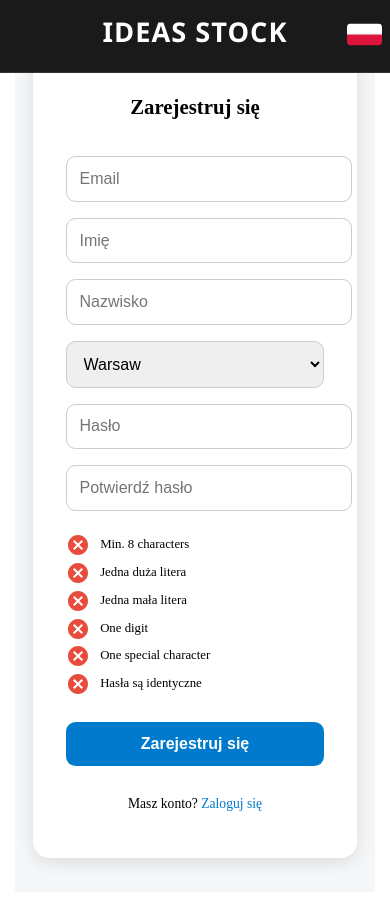
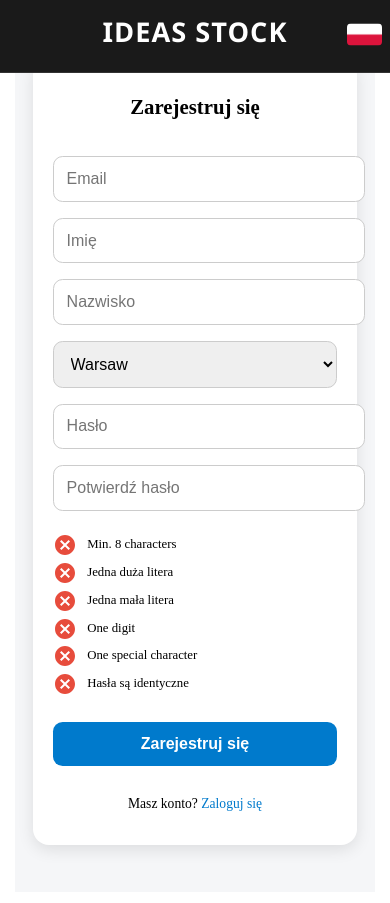
Before and after one commit to wKobacki/Licencjat, a React (Create React App) app: page /register in a window 390 px wide. Built offline with nearby package versions, Linux system fonts and the light colour scheme; no server answers.

Commit message:
changed size of register module form

```diff
--- a/src/containers/Register/Register.module.css
+++ b/src/containers/Register/Register.module.css
@@ -9,11 +9,11 @@
 
 .registerForm {
     background-color: white;
-    padding: 8%;
+    padding: 5%;
     border-radius: 1em;
     box-shadow: 0 0.3em 1em rgba(0, 0, 0, 0.1);
     width: 100%;
-    max-width: 90%;
+    max-width: 400px;
     display: flex;
     flex-direction: column;
     gap: 1em;
@@ -98,8 +98,8 @@
 
 @media (max-width: 768px) {
     .registerForm {
-        padding: 10%;
-        max-width: 100%;
+        padding: 6%;
+        max-width: 98%;
         gap: 1em;
     }
 
```
